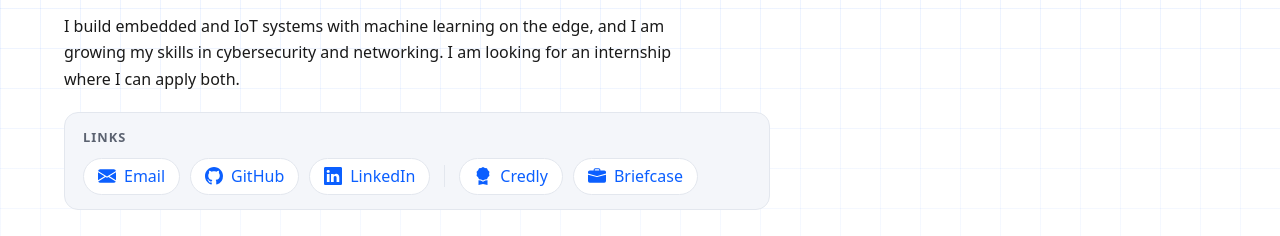
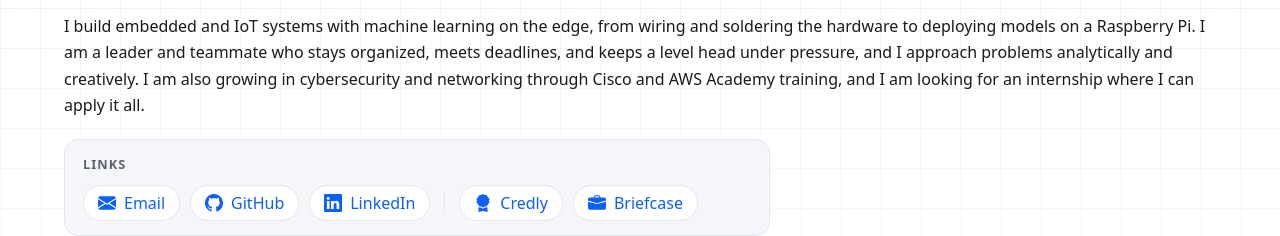
Before and after one commit to briansager/briansager.github.io, a plain HTML site: page index.html in a window 1280 px wide. Shown: the part 232-468 px from the top of the page. Drawn offline with Linux system fonts and the light colour scheme.

Commit message:
Revise personal description in index.html
Expanded personal description to include specific skills and experiences.

```diff
--- a/index.html
+++ b/index.html
@@ -24,7 +24,7 @@
     .avatar img { width:100%; height:100%; border-radius:50%; object-fit:cover; display:block; border:3px solid var(--bg); background:#fff; }
     @media (max-width:700px) { .hero { flex-direction:column; align-items:flex-start; gap:14px; } }
     header { padding:32px 0 8px; }
-    header > p { max-width:70ch; }
+    header > p { max-width:none; }
     h1 { margin:0; font-size:clamp(2.2rem,5vw,4.2rem); line-height:1.25; padding-bottom:.1em; background:linear-gradient(90deg,var(--accent),var(--accent2)); -webkit-background-clip:text; background-clip:text; color:transparent; }
     h2 { margin:3.5rem 0 1rem; font-size:1.5rem; letter-spacing:.02em; }
     h2::after { content:""; display:block; width:48px; height:4px; border-radius:2px; background:linear-gradient(90deg,var(--accent),var(--accent2)); margin-top:8px; }
@@ -170,7 +170,7 @@
         <p class="tagline">4th year Computer Engineering student at FEU Institute of Technology, Philippines</p>
       </div>
     </div>
-    <p>I build embedded and IoT systems with machine learning on the edge, and I am growing my skills in cybersecurity and networking. I am looking for an internship where I can apply both.</p>
+    <p>I build embedded and IoT systems with machine learning on the edge, from wiring and soldering the hardware to deploying models on a Raspberry Pi. I am a leader and teammate who stays organized, meets deadlines, and keeps a level head under pressure, and I approach problems analytically and creatively. I am also growing in cybersecurity and networking through Cisco and AWS Academy training, and I am looking for an internship where I can apply it all.</p>
     <p class="header-links">
       <a href="mailto:brianjames.sager@gmail.com"><svg class="ico" viewBox="0 0 16 16" width="18" height="18" fill="currentColor" aria-hidden="true"><path d="M.05 3.555A2 2 0 0 1 2 2h12a2 2 0 0 1 1.95 1.555L8 8.414zM0 4.697v7.104l5.803-3.558zM6.761 8.83l-6.57 4.027A2 2 0 0 0 2 14h12a2 2 0 0 0 1.808-1.144l-6.57-4.027L8 9.586zm3.436-.586L16 11.801V4.697z"/></svg>Email</a>
       <a href="https://github.com/briansager"><svg class="ico" viewBox="0 0 16 16" width="18" height="18" fill="currentColor" aria-hidden="true"><path d="M8 0C3.58 0 0 3.58 0 8c0 3.54 2.29 6.53 5.47 7.59.4.07.55-.17.55-.38 0-.19-.01-.82-.01-1.49-2.01.37-2.53-.49-2.69-.94-.09-.23-.48-.94-.82-1.13-.28-.15-.68-.52-.01-.53.63-.01 1.08.58 1.23.82.72 1.21 1.87.87 2.33.66.07-.52.28-.87.51-1.07-1.78-.2-3.64-.89-3.64-3.95 0-.87.31-1.59.82-2.15-.08-.2-.36-1.02.08-2.12 0 0 .67-.21 2.2.82.64-.18 1.32-.27 2-.27s1.36.09 2 .27c1.53-1.04 2.2-.82 2.2-.82.44 1.1.16 1.92.08 2.12.51.56.82 1.27.82 2.15 0 3.07-1.87 3.75-3.65 3.95.29.25.54.73.54 1.48 0 1.07-.01 1.93-.01 2.2 0 .21.15.46.55.38A8.01 8.01 0 0 0 16 8c0-4.42-3.58-8-8-8"/></svg>GitHub</a>
```
